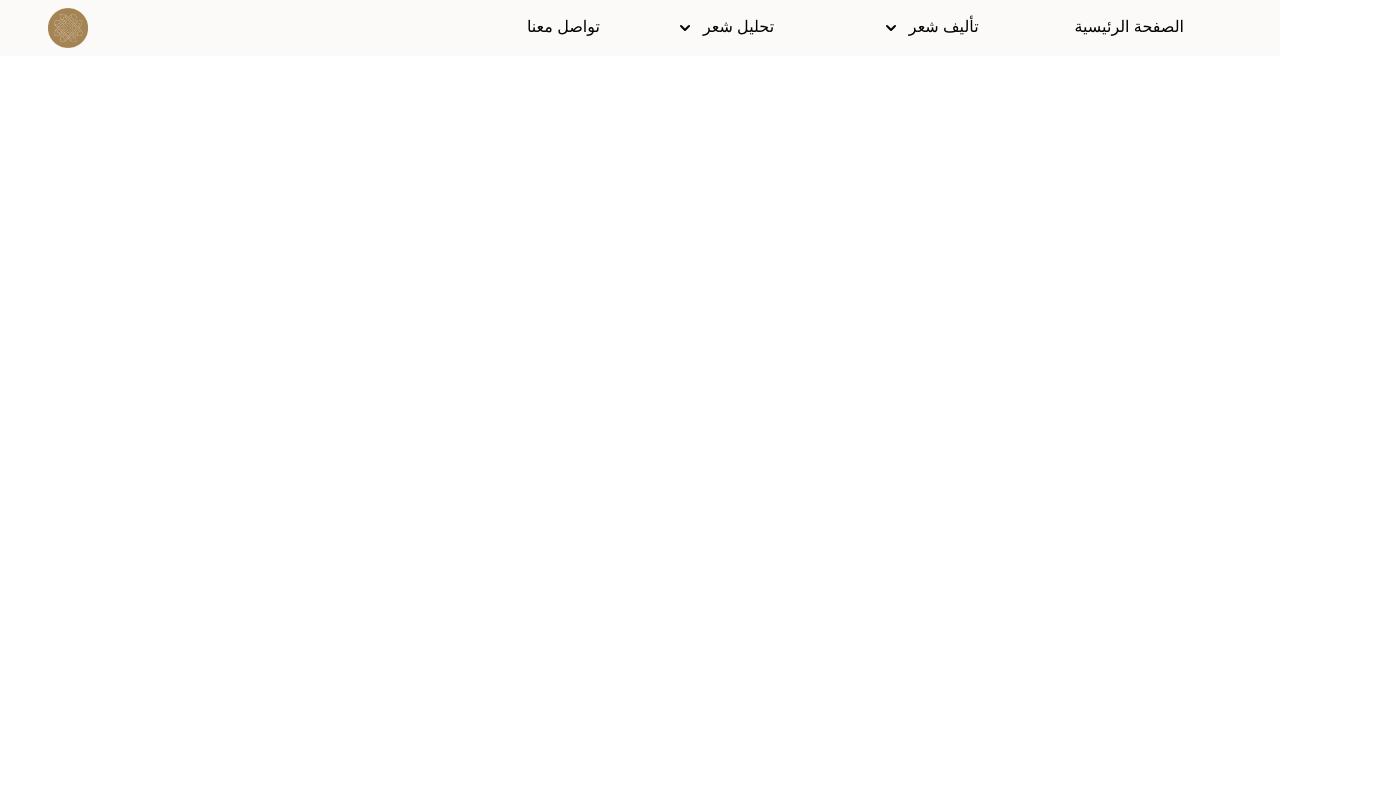
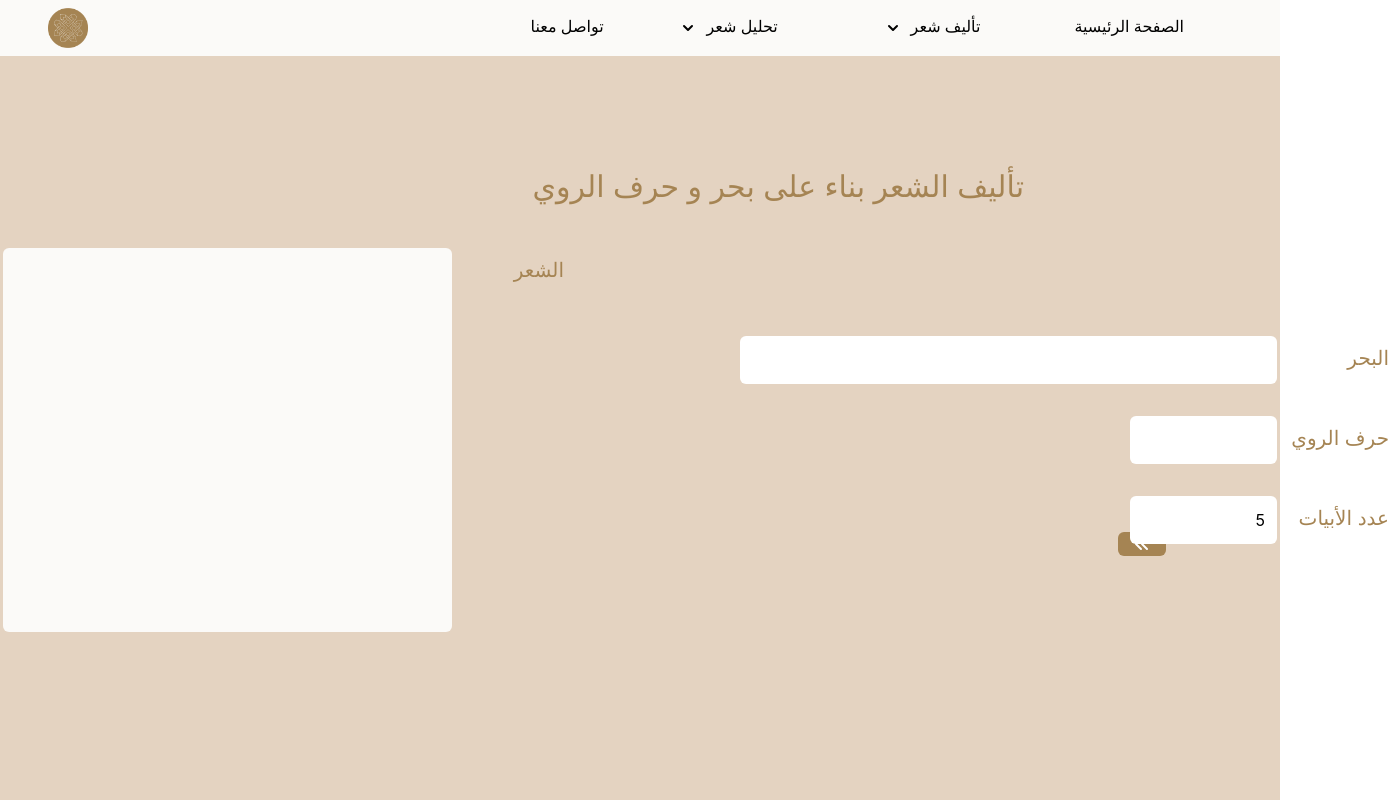
Before and after one commit to wadjih-bencheikh18/arabicthon-front, a React (Create React App) app: page /create/ba7rRawi in a window 1280 px wide. Shown: the whole page, 1389 px wide, since content can reach past the window. Built offline with nearby package versions, Linux system fonts and the light colour scheme.

Commit message:
fix wazn to ba7r

```diff
--- a/src/App.js
+++ b/src/App.js
@@ -10,7 +10,7 @@ import { ChoiceTa7lil } from "./sections/ChoiceTa7lil";
 import LastWord from "./components/Functional/LastWord";
 import Analyse from "./components/Functional/Analyse";
 import Subject from "./components/Functional/Subject";
-import WaznAndRawi from "./components/Functional/WaznAndRawi";
+import Ba7rAndRawi from "./components/Functional/Ba7rAndRawi";
 import AddTachkil from "./components/Functional/AddTachkil";
 import Aroud from "./components/Functional/Aroud";
 import Ta9ti3 from "./components/Functional/Ta9ti3";
@@ -53,8 +53,8 @@ function App() {
           <Route path="/create/mawdo3">
             <Subject />
           </Route>
-          <Route path="/create/waznRawi">
-            <WaznAndRawi />
+          <Route path="/create/ba7rRawi">
+            <Ba7rAndRawi />
           </Route>
 
           {/* ta7lil */}
--- a/src/components/Functional/WaznAndRawi.jsx
+++ b/src/components/Functional/Ba7rAndRawi.jsx
@@ -4,18 +4,18 @@ import { useState } from "react";
 import axios from "axios";
 
 export default function WaznAndRawi() {
-  const [data,setData]=useState({})
+  const [data, setData] = useState({});
   return (
     <div className="h-screen flex flex-col justify-center">
       <div className="text-right mb-0 mr-64 text-3xl pb-6 text-[#A58453]">
-        تأليف الشعر بناء على وزن و حرف الروي
+        تأليف الشعر بناء على بحر و حرف الروي
       </div>
       <div className="flex-row-reverse flex justify-center items-center gap-x-72">
         <div className="flex flex-col space-y-8">
           <InputResult
             minWidth={50}
             maxHeight={1}
-            title="الوزن"
+            title="البحر"
             className="overflow-hidden"
             setUpdate={(meter) => setData((data) => ({ ...data, meter }))}
           />
@@ -41,7 +41,7 @@ export default function WaznAndRawi() {
                 .post(
                   "https://c866-105-235-129-52.eu.ngrok.io/poemGeneration",
                   {
-                    params: {lines,rhyme:data.rhyme,meter:data.meter},
+                    params: { lines, rhyme: data.rhyme, meter: data.meter },
                   }
                 )
                 .then((response) => {
--- a/src/components/Functional/LastWord.jsx
+++ b/src/components/Functional/LastWord.jsx
@@ -9,7 +9,7 @@ export default function LastWord() {
   return (
     <div className="h-screen flex flex-col justify-center pb-16">
       <div className="text-right mb-14 mr-64 text-3xl text-[#A58453]">
-        إكمال آخر كلمة بيت بناء على وزن و حرف الروي
+        إكمال آخر كلمة بيت بناء على بحر و حرف الروي
       </div>
       <div className="mx-96 grid grid-cols-4 grid-rows-4 gap-y-3">
         <div className="col-span-4">
@@ -27,7 +27,7 @@ export default function LastWord() {
           <InputResult
             minWidth={50}
             maxHeight={1}
-            title="الوزن"
+            title="البحر"
             className="overflow-hidden"
           />
         </div>
--- a/src/components/Functional/Taf3ilat.jsx
+++ b/src/components/Functional/Taf3ilat.jsx
@@ -4,7 +4,7 @@ export default function Taf3ilat() {
   return (
     <div className="pb-32 bg-[#E4D3C1] min-h-screen">
       <div className="text-3xl text-[#A58453] pt-32 mx-80">
-        التعرف على وزن و تفعيلات شعر
+        التعرف على تفعيلات شعر
       </div>
 
       <Analyse activate={[0, 1, 2, 3]} />
--- a/src/components/Navbar/Ta2lifDropDown.jsx
+++ b/src/components/Navbar/Ta2lifDropDown.jsx
@@ -4,7 +4,7 @@ import { useState } from "react";
 export default function Ta2lifDropDown() {
   const [open, setOpen] = useState(false);
   const sections = [
-    { name: "وزن و حرف الروي", link: "/create/waznRawi" },
+    { name: "بحر و حرف الروي", link: "/create/ba7rRawi" },
     { name: "موضوع", link: "/create/mawdo3" },
     { name: "صورة", link: "/create/soura" },
     { name: "إكمال كلمة", link: "/create/ikmalKalima" },
--- a/src/sections/ChoiceTa2lif.jsx
+++ b/src/sections/ChoiceTa2lif.jsx
@@ -5,9 +5,9 @@ export function ChoiceTa2lif() {
   const [index, setIndex] = useState(undefined);
   const functionalities = [
     {
-      short: "وزن و حرف الروي",
-      long: "تأليف الشعر بناء على وزن و حرف الروي",
-      link: "/create/waznRawi",
+      short: "بحر و حرف الروي",
+      long: "تأليف الشعر بناء على بحر و حرف الروي",
+      link: "/create/ba7rRawi",
     },
     {
       short: "موضوع",
@@ -21,7 +21,7 @@ export function ChoiceTa2lif() {
     },
     {
       short: "إكمال كلمة",
-      long: "إكمال آخر كلمة بيت بناء على وزن و حرف الروي",
+      long: "إكمال آخر كلمة بيت بناء على بحر و حرف الروي",
       link: "/create/ikmalKalima",
     },
   ];
--- a/src/sections/ChoiceTa7lil.jsx
+++ b/src/sections/ChoiceTa7lil.jsx
@@ -27,7 +27,7 @@ export function ChoiceTa7lil() {
 
     {
       short: "التفعيلات",
-      long: "التعرف على وزن و تفعيلات شعر",
+      long: "التعرف على تفعيلات شعر",
       link: "/analyse/taf3ilat",
     },
     {
```
